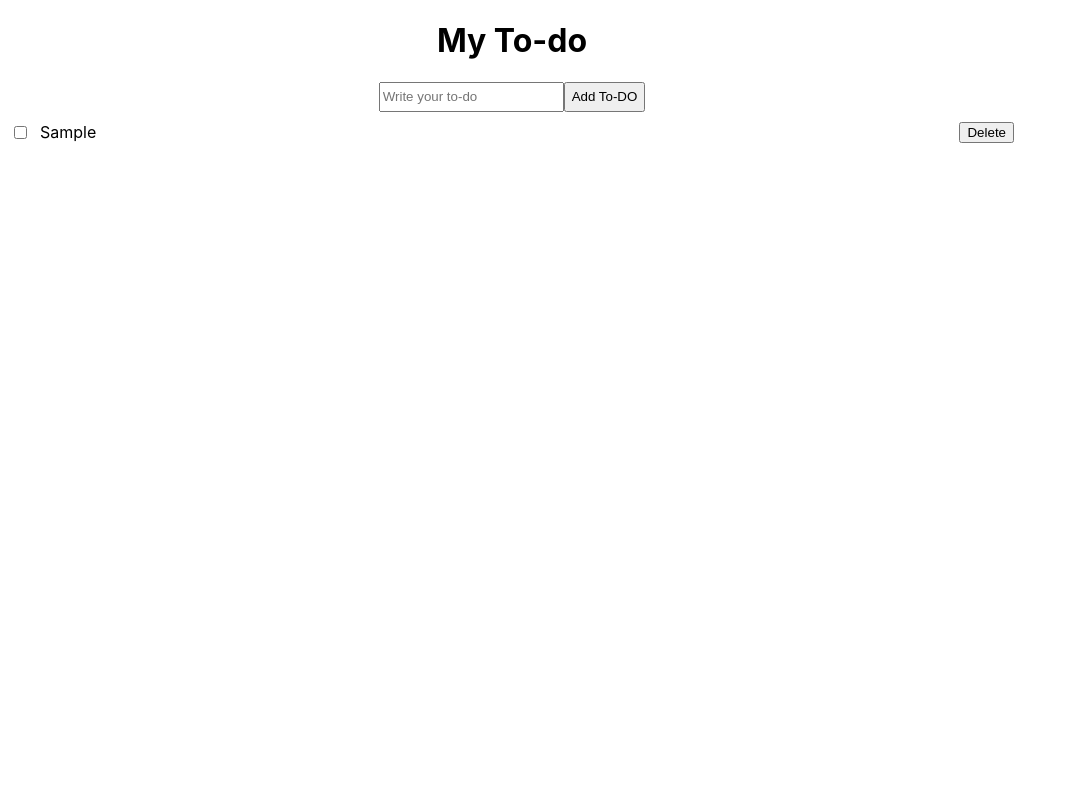
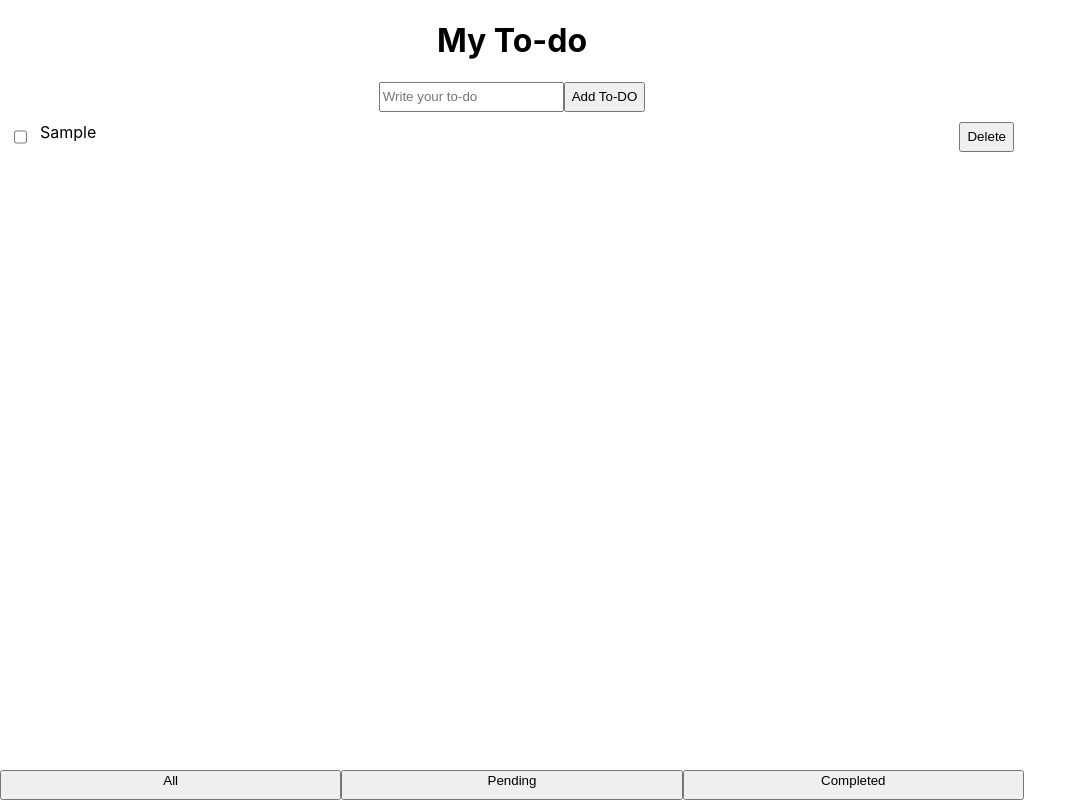
Before and after one commit to coder4affine/zeolean-irene, a React (Create React App) app: page / in a window 1280 px wide. Both pictures are taken after typing "Sample" into the empty fields and a click on the input "Add To-DO". Shown: the whole page, without its empty margins (0-1087 px from the left). Built offline with nearby package versions, Linux system fonts and the light colour scheme.

Commit message:
completed todo application

```diff
--- /dev/null
+++ b/src/Todo/filterTodo.js
@@ -0,0 +1,38 @@
+import React, { memo } from "react";
+import PropTypes from "prop-types";
+
+const filterTodo = ({ filterTodos }) => {
+  return (
+    <div
+      style={{
+        display: "flex",
+        flexDirection: "row",
+        height: 30,
+        width: "100%"
+      }}
+    >
+      <button
+        style={{ display: "flex", flex: 1, justifyContent: "center" }}
+        onClick={() => filterTodos("all")}
+      >
+        All
+      </button>
+      <button
+        style={{ display: "flex", flex: 1, justifyContent: "center" }}
+        onClick={() => filterTodos("pending")}
+      >
+        Pending
+      </button>
+      <button
+        style={{ display: "flex", flex: 1, justifyContent: "center" }}
+        onClick={() => filterTodos("completed")}
+      >
+        Completed
+      </button>
+    </div>
+  );
+};
+
+filterTodo.propTypes = {};
+
+export default memo(filterTodo);
--- a/src/Todo/index.js
+++ b/src/Todo/index.js
@@ -2,6 +2,7 @@ import React, { PureComponent } from "react";
 // import PropTypes from "prop-types";
 import TodoForm from "./todoForm";
 import TodoList from "./todoList";
+import FilterTodo from "./filterTodo";
 // Import FilterTodo here
 
 // https://demos.scotch.io/visual-guide-to-css3-flexbox-flexbox-playground/demos/
@@ -55,12 +56,24 @@ export default class index extends PureComponent {
   };
 
   filterTodos = status => {
-    // filter
+    // const { todos } = this.state;
+    // this.setState({
+    //   todos: todos.filter(x => {
+    //     if (status === "pending") {
+    //       return !x.isDone;
+    //     } else if (status === "completed") {
+    //       return x.isDone;
+    //     } else {
+    //       return true;
+    //     }
+    //   })
+    // });
+    this.setState({ status });
   };
 
   render() {
     console.log("render");
-    const { error, todo, todos } = this.state;
+    const { error, todo, todos, status } = this.state;
 
     return (
       <div
@@ -68,7 +81,17 @@ export default class index extends PureComponent {
           display: "flex",
           flexDirection: "column",
           alignItems: "center",
-          maxWidth: 1024
+          maxWidth: 1024,
+          height: "100vh"
+        }}
+      >
+        <div
+          style={{
+            display: "flex",
+            flex: 1,
+            flexDirection: "column",
+            width: "100%",
+            alignItems: "center"
           }}
         >
           <h1>My To-do</h1>
@@ -80,10 +103,12 @@ export default class index extends PureComponent {
           />
           <TodoList
             todos={todos}
+            status={status}
             onCompleteTask={this.onCompleteTask}
             deleteTodo={this.deleteTodo}
           />
-
+        </div>
+        <FilterTodo filterTodos={this.filterTodos} />
         {/* Create new Component FilterTodo */}
       </div>
     );
--- a/src/Todo/todoList.js
+++ b/src/Todo/todoList.js
@@ -1,12 +1,25 @@
 import React, { memo } from "react";
 // import PropTypes from "prop-types";
 
-const todoList = ({ todos, onCompleteTask, deleteTodo }) => {
-  console.log("todoList");
+const todoList = ({ todos, onCompleteTask, deleteTodo, status }) => {
+  const filteredTodos = todos.filter(x => {
+    if (status === "pending") {
+      return !x.isDone;
+    } else if (status === "completed") {
+      return x.isDone;
+    } else {
+      return true;
+    }
+  });
   return (
-    <div style={{ width: "100%" }}>
-      {todos.map(item => (
-        <div style={{ display: "flex", padding: 10 }} key={item.id}>
+    <div
+      style={{
+        overflow: "auto",
+        width: "100%"
+      }}
+    >
+      {filteredTodos.map(item => (
+        <div style={{ display: "flex", margin: 10 }} key={item.id}>
           <input
             type="checkbox"
             defaultChecked={item.isDone}
@@ -23,7 +36,9 @@ const todoList = ({ todos, onCompleteTask, deleteTodo }) => {
           >
             {item.text}
           </span>
-          <button onClick={() => deleteTodo(item.id)}>Delete</button>
+          <button style={{ height: 30 }} onClick={() => deleteTodo(item.id)}>
+            Delete
+          </button>
         </div>
       ))}
     </div>
```
Lines whose indentation alone changed are shown as unchanged.
